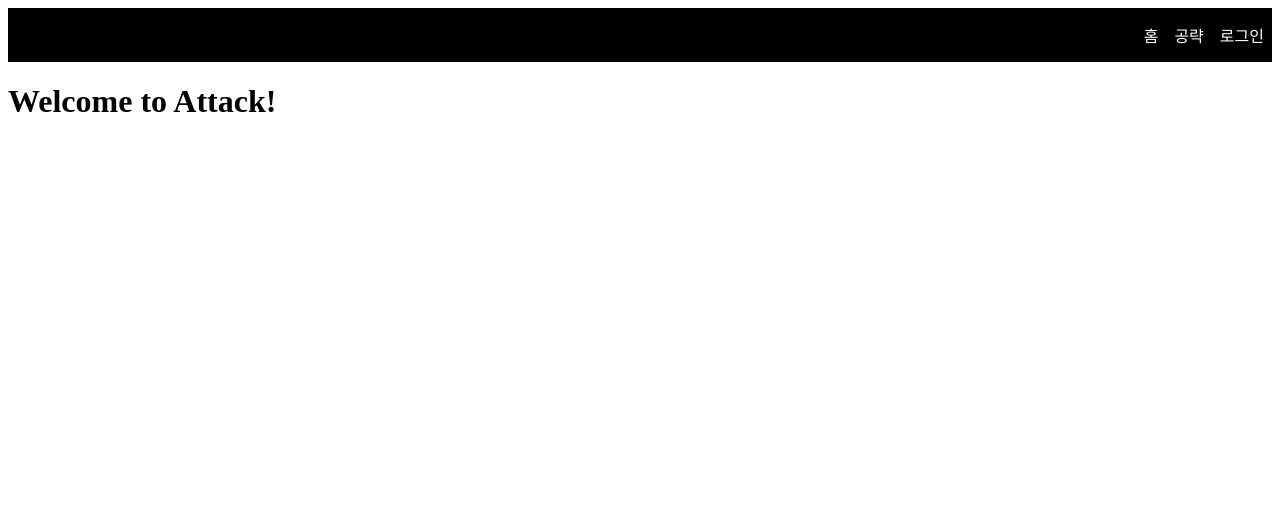
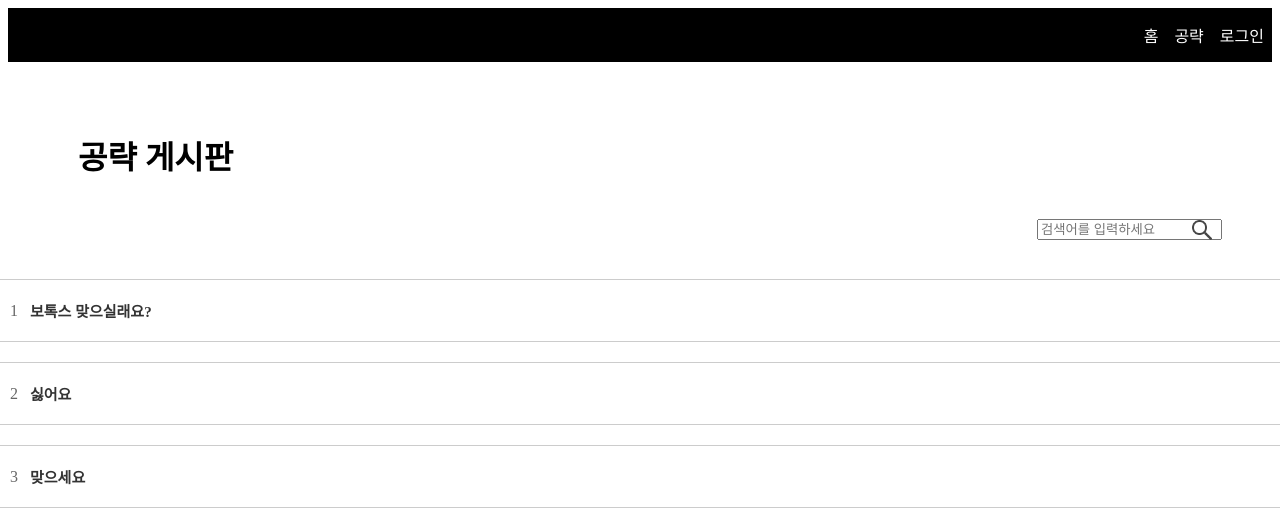
Before and after one commit to think0507/botox, a React (Create React App) app: page /about in a window 1280 px wide. Shown: the top 524 px of the page. Built offline with nearby package versions, Linux system fonts and the light colour scheme.

Commit message:
공략 게시판 수정

```diff
--- a/package.json
+++ b/package.json
@@ -6,6 +6,7 @@
     "@testing-library/jest-dom": "^5.17.0",
     "@testing-library/react": "^13.4.0",
     "@testing-library/user-event": "^13.5.0",
+    "axios": "^1.6.7",
     "react": "^18.2.0",
     "react-dom": "^18.2.0",
     "react-router-dom": "^6.22.1",
--- a/src/navbar/Attack.js
+++ b/src/navbar/Attack.js
@@ -1,11 +1,37 @@
 import React from 'react';
+import './attack.css'; // 스타일 파일 import
+import Search from '../img/search.png';
 
-function Attack() {
+const Attack = () => {
+    const examplePosts = [
+        { id: 1, title: "보톡스 맞으실래요?" },
+        { id: 2, title: "싫어요" },
+        { id: 3, title: "맞으세요" }
+    ];
+
     return (
         <div>
-            <h1>Welcome to Attack!</h1>
+            <h1 id="attack_title">공략 게시판</h1>
+            <div className="search-container">
+                <div className="search-wrapper">
+                    <input
+                        type="text"
+                        placeholder="검색어를 입력하세요"
+                        className="search-input"
+                    />
+                    <img src={Search} alt="Search" className="search-icon"/>
+                </div>
+            </div>
+            <ul className="posts">
+                {examplePosts.map((post, index) => (
+                    <li key={post.id} className="post">
+                        <span className="post-number">{index + 1}</span>
+                        <h4>{post.title}</h4>
+                    </li>
+                ))}
+            </ul>
         </div>
-    )
-}
+    );
+};
 
 export default Attack;
--- /dev/null
+++ b/src/navbar/attack.css
@@ -0,0 +1,66 @@
+.search-container {
+    position: relative;
+    margin-bottom: 20px;
+}
+
+.search-wrapper {
+    position: relative;
+    display: inline-block;
+    float: right;
+    margin-right: 50px;
+
+}
+.search-icon {
+    position: absolute;
+    top: 50%;
+    right: 10px;
+    transform: translateY(-50%);
+    cursor: pointer;
+    width: 20px;
+    height: 20px;
+}
+#attack_title {
+    margin-left: 50px;
+    padding: 20px;
+    margin-top: 50px;
+}
+/* attack.css */
+
+/* 게시글 스타일 */
+.posts {
+    list-style-type: none;
+    padding: 10px;
+    width: 100%;
+    margin-top: 50px;
+    text-align: left;
+    position: absolute;
+    left: 50%;
+    transform: translateX(-50%);
+}
+
+.post {
+    border: 1px solid #ccc;
+    border-left: none;
+    border-right: none;
+    margin: 0 auto 20px;
+    position: relative;
+    padding-left: 50px; /* 숫자의 가로 길이 만큼 제목에 여백을 주기 위해 설정 */
+}
+
+.post-number {
+    position: absolute;
+    left: 0;
+    top: 50%;
+    transform: translateY(-50%);
+    color: #666;
+    font-size: 16px;
+    margin-left: 10px;
+
+}
+
+.post h4 {
+    color: #333;
+    font-size: 15px;
+    margin-bottom: 20px;
+    margin-left: -20px;
+}
--- a/src/navbar/login.css
+++ b/src/navbar/login.css
@@ -1,6 +1,6 @@
 .container {
-    max-width: 400px;
-    margin: 0 auto;
+    width: 400px;
+    margin: 100px auto;
     padding: 40px;
     background-color: white;
     border-radius: 8px;
```
Also changed, not shown: src/img/search.png (added), src/write.js (added), 1 other file (tests, documents, lock files or other folders).
